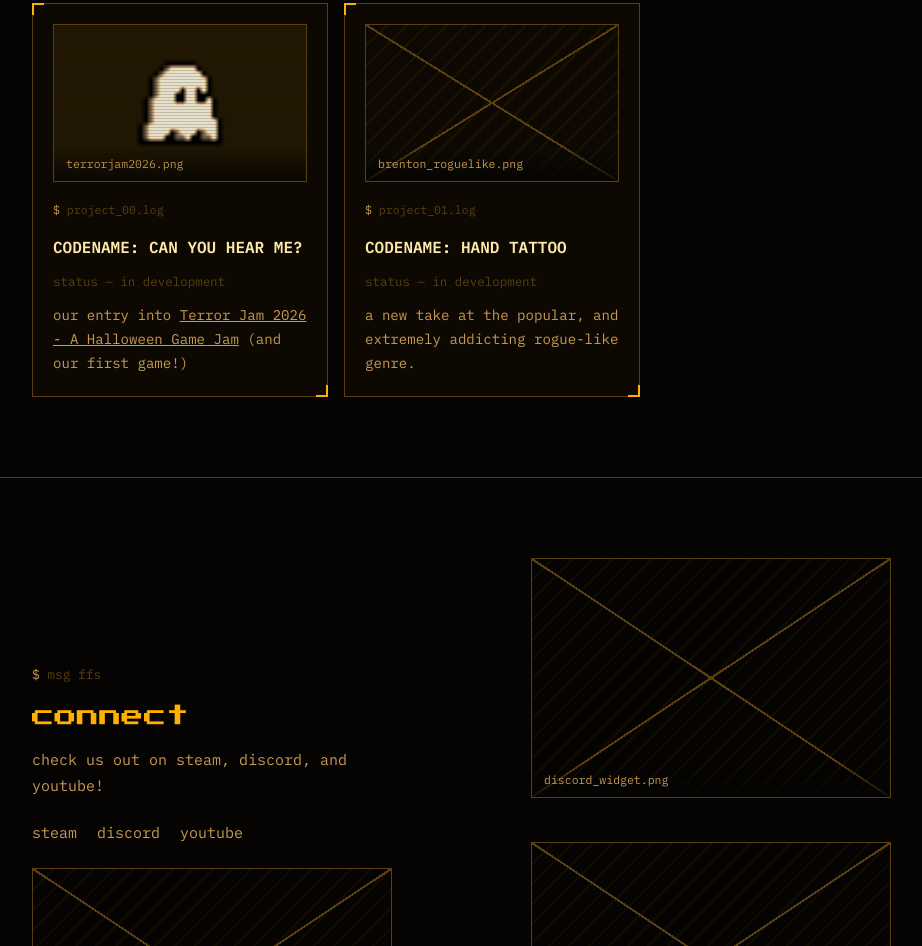
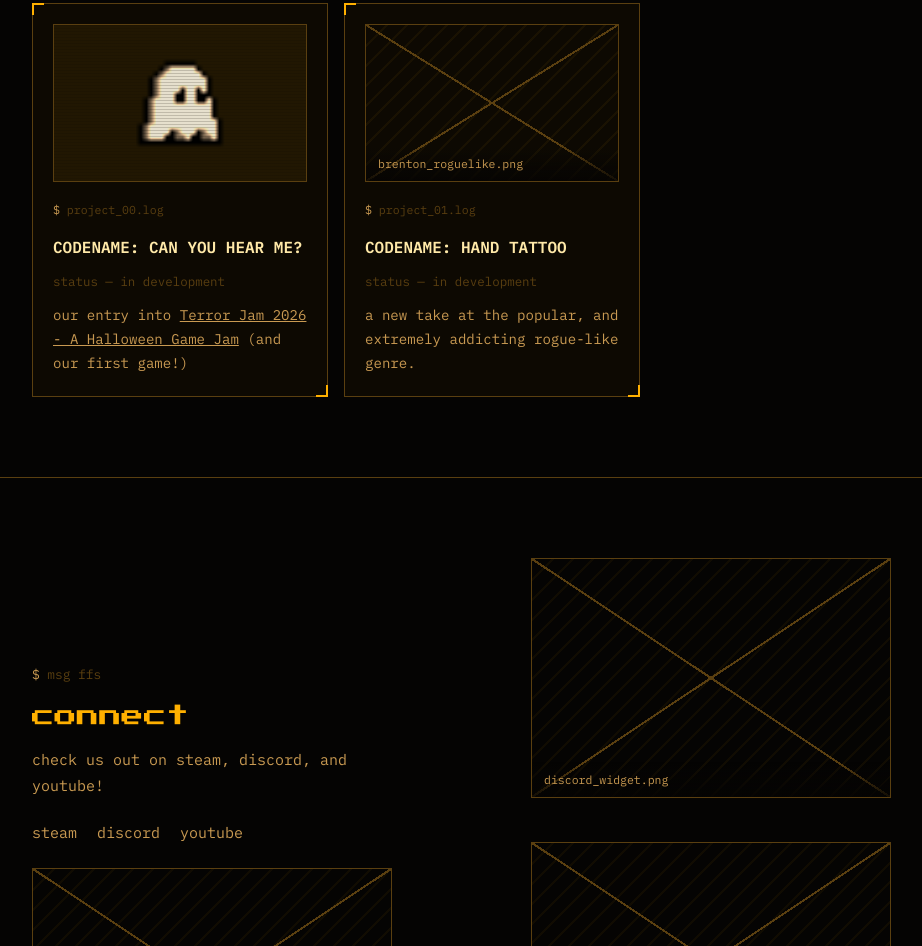
Before and after one commit to weibofushe/firstfirestudios, a plain HTML site: page index.html in a window 1280 px wide. Shown: the part 1705-2651 px from the top of the page, without its empty margins (148-1070 px from the left). Drawn offline with Linux system fonts and the light colour scheme.

Commit message:
removed .png line

```diff
--- a/index.html
+++ b/index.html
@@ -94,7 +94,7 @@
         <div class="panel card">
           <div class="img-placeholder has-img" style="--ratio:16/10">
             <img src="img/ghostguy.gif" alt="ghost-gif">
-            <span class="file-label">terrorjam2026.png</span>
+            <!-- <span class="file-label">terrorjam2026.png</span> -->
           </div>
           <span class="prompt">project_00.log</span>
           <h3>CODENAME: CAN YOU HEAR ME?</h3>
```
